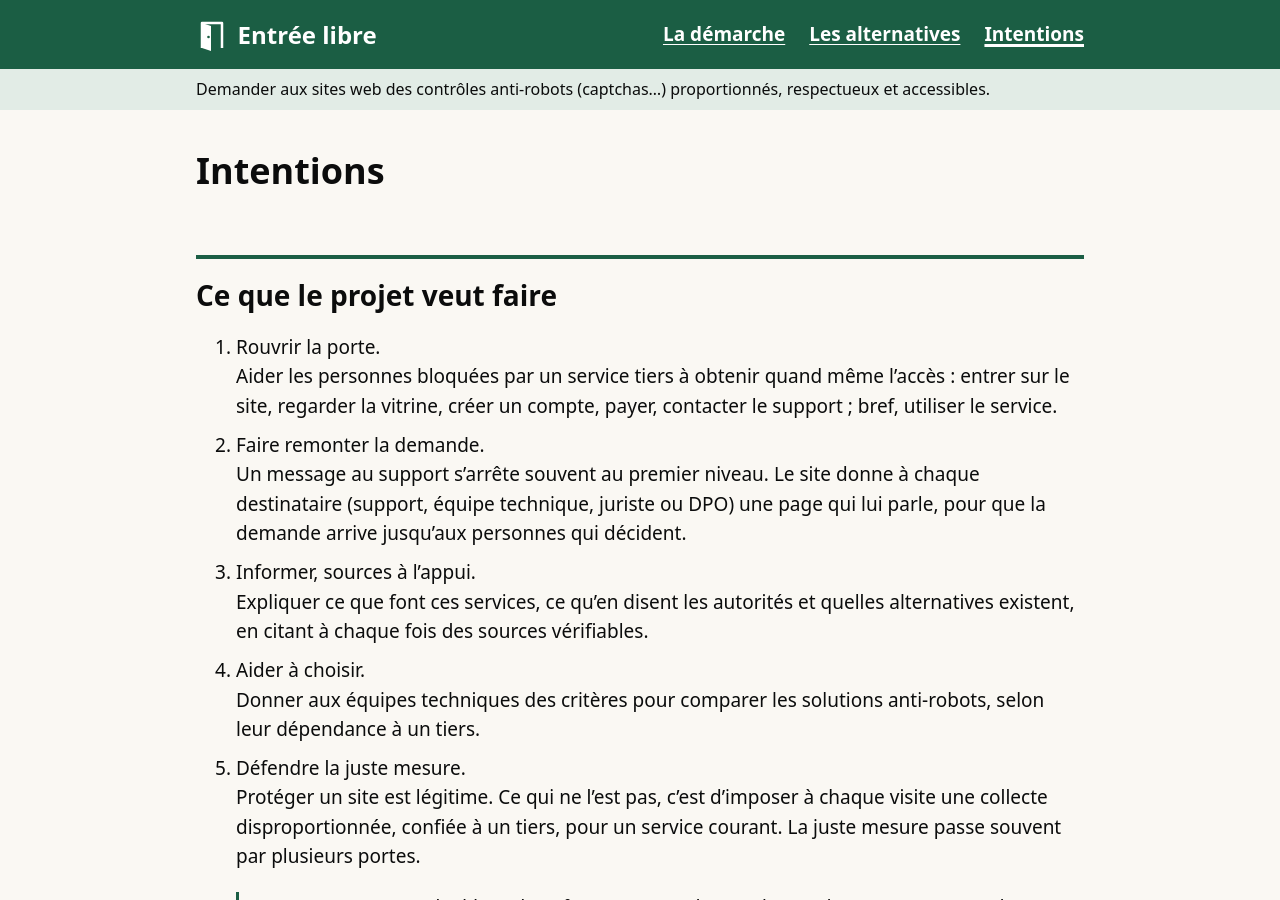
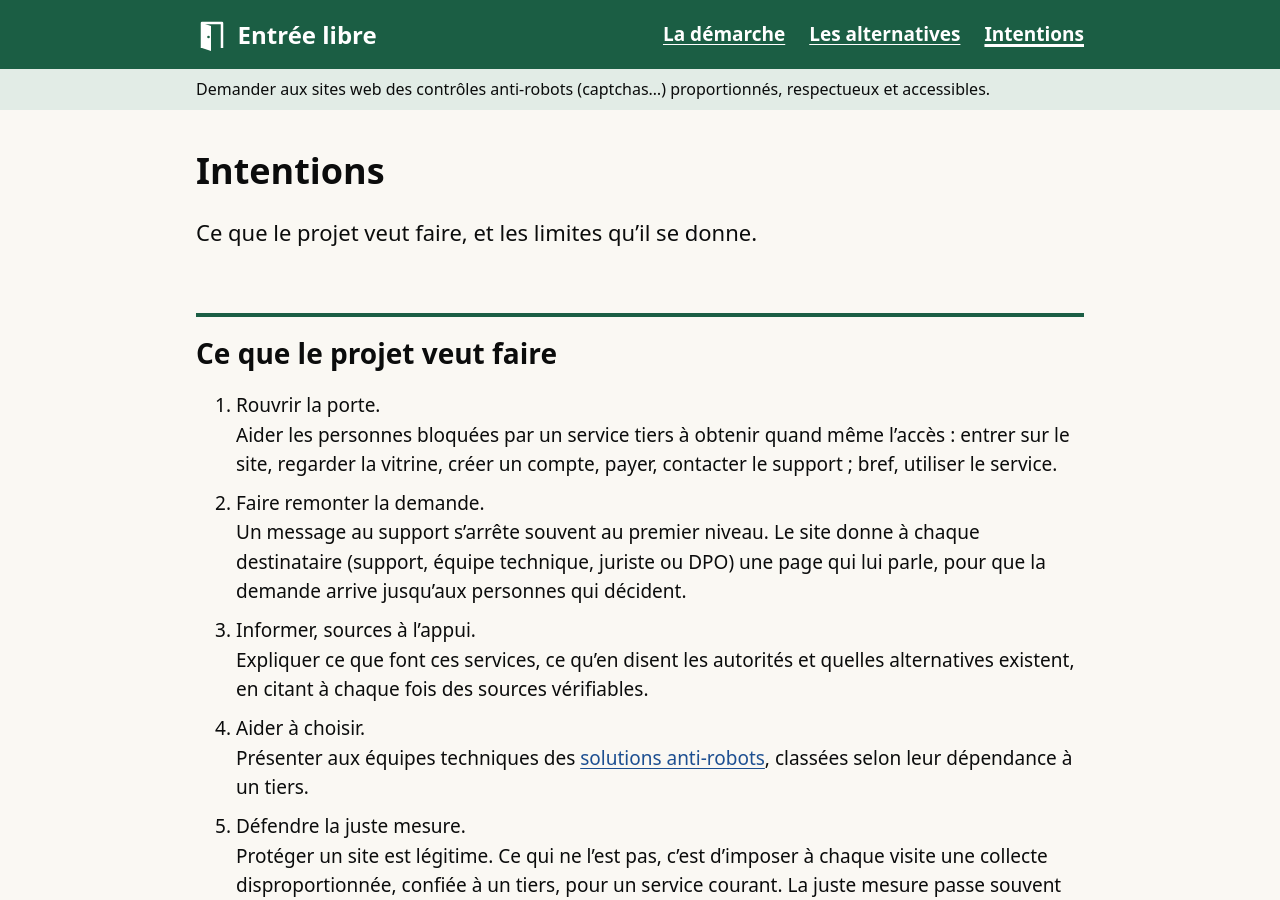
Before and after one commit to sandrock/entree-libre, a Jekyll site: the page built from site/fr/intentions.md, in a window 1280 px wide and 900 px high. Built offline with Jekyll 4.4.1, drawn with Linux system fonts in a browser that asks for light colours; some of the changed text lies outside the part shown.

Commit message:
Pages: lead paragraphs, typographic apostrophes, softer "help choose" intention
Co-Authored-By: Claude Opus 5.5 <noreply@anthropic.com>

```diff
--- a/site/_data/i18n.yml
+++ b/site/_data/i18n.yml
@@ -14,5 +14,5 @@ fr:
       url: /fr/intentions/
   licence: "Contenus sous licence CC BY-SA 4.0, emails types sous CC0, code sous licence MIT."
   sources: Sources du site
-  ai: Rédigé avec l'aide d'une IA, relu par les mainteneur·euses.
+  ai: Rédigé avec l’aide d’une IA, relu par les mainteneur·euses.
   privacy: Ce site ne dépose aucun cookie et ne charge aucune ressource extérieure.
--- a/site/fr/intentions.md
+++ b/site/fr/intentions.md
@@ -6,6 +6,9 @@ permalink: /fr/intentions/
 
 Intentions
 ================================
+
+{: .lead}
+Ce que le projet veut faire, et les limites qu'il se donne.
 
 Ce que le projet veut faire
 ----------------------------------------------------------------
@@ -17,7 +20,7 @@ Ce que le projet veut faire
 3. Informer, sources à l'appui.
    Expliquer ce que font ces services, ce qu'en disent les autorités et quelles alternatives existent, en citant à chaque fois des sources vérifiables.
 4. Aider à choisir.
-   Donner aux équipes techniques des critères pour comparer les solutions anti-robots, selon leur dépendance à un tiers.
+   Présenter aux équipes techniques des [solutions anti-robots](../alternatives/), classées selon leur dépendance à un tiers.{% comment %}TODO: once the A–F criteria grid is published, restore: "Donner aux équipes techniques des critères pour comparer les solutions anti-robots, selon leur dépendance à un tiers."{% endcomment %}
 5. Défendre la juste mesure.
    Protéger un site est légitime. Ce qui ne l'est pas, c'est d'imposer à chaque visite une collecte disproportionnée, confiée à un tiers, pour un service courant. La juste mesure passe souvent par plusieurs portes.
 
```
Also changed, not shown: site/fr/demarche.md (+1 -0 lines), README.md.
